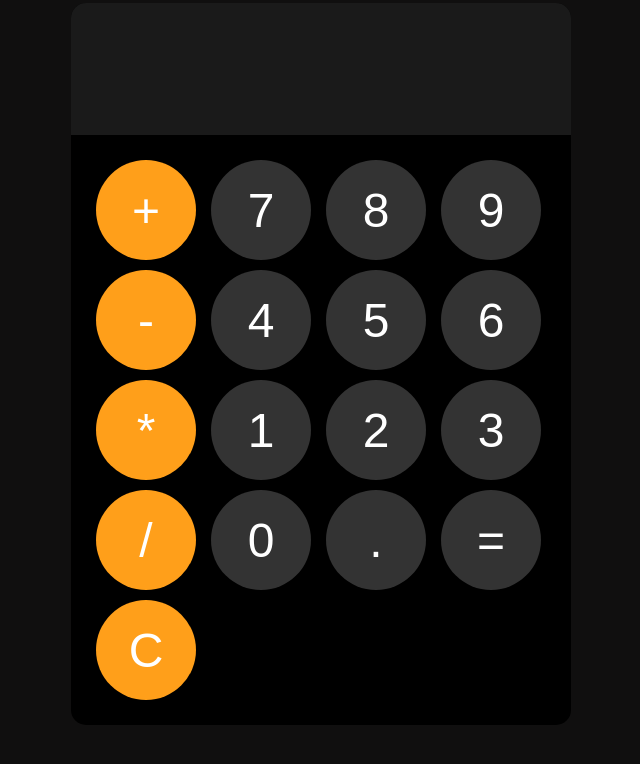
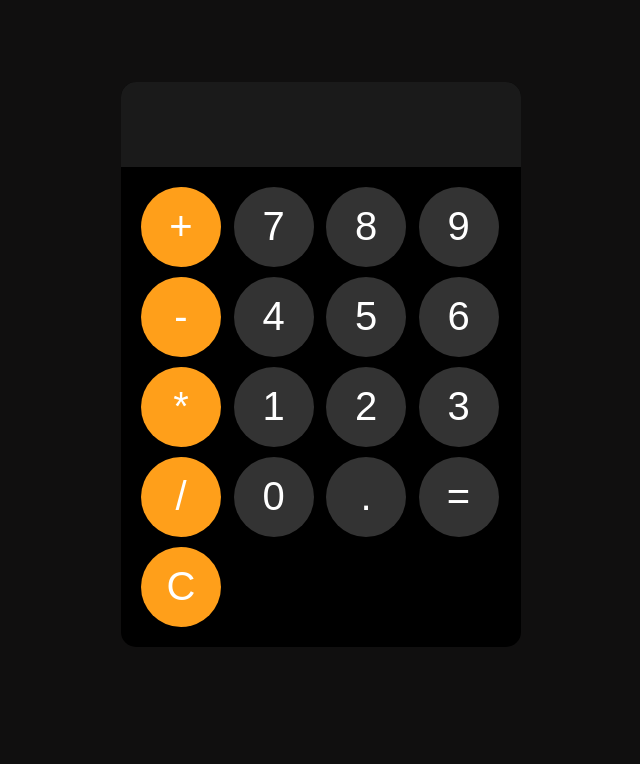
Before and after one commit to rebecarv/Calculator, a plain HTML site: page index.html in a window 1280 px wide. Shown: the part 36-800 px from the top of the page, without its empty margins (319-959 px from the left). Drawn offline with Linux system fonts and the light colour scheme.

Commit message:
Shrink calculator

```diff
--- a/styles.css
+++ b/styles.css
@@ -10,8 +10,8 @@ body {
 
 #display {
     width: 100%;
-    padding: 20px;
-    font-size: 5rem;
+    padding: 15px;
+    font-size: 3rem;
     text-align: left;
     border: none;
     background-color: hsl(0, 0%, 10%);
@@ -22,7 +22,8 @@ body {
     font-family: Arial, sans-serif;
     background-color: rgb(0, 0, 0);
     border-radius: 15px;
-    max-width: 500px;
+    max-width: 400px;
+    max-height: 600px;
     overflow: hidden;
 }
 
@@ -30,17 +31,17 @@ body {
     display: grid;
     grid-template-columns: repeat(4, 1fr);
     gap: 10px;
-    padding: 25px;
+    padding: 20px;
 }
 
 button {
-    width: 100px;
-    height: 100px;
-    border-radius: 50px;
+    width: 80px;
+    height: 80px;
+    border-radius: 40px;
     border: none;
     background-color: hsl(0, 0%, 20%);
     color: white;
-    font-size: 3rem;
+    font-size: 2.5rem;
     cursor: pointer;
 }
 
```
